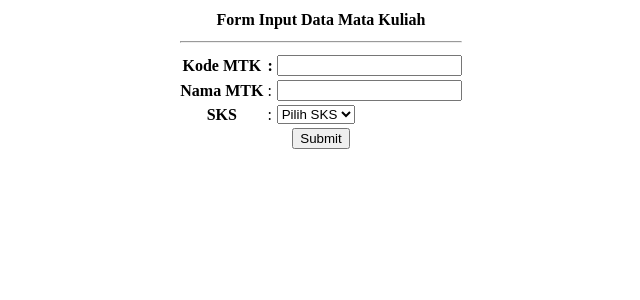
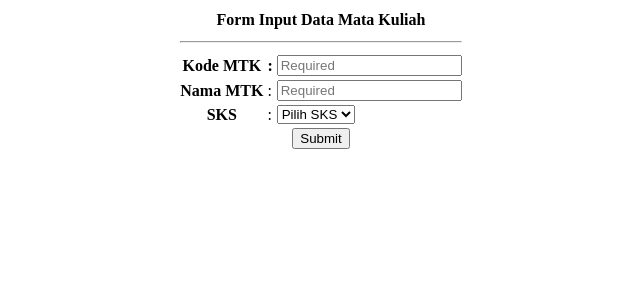
Before and after one commit to zidangoodmood/WP2_ZidanJanuriZumantara, a CodeIgniter app: page /pustaka-booking-zidan/index.php/matakuliah/index in a window 1280 px wide. Shown: the top 300 px of the page, without its empty margins (319-959 px from the left). Run offline with CodeIgniter, Linux system fonts and the light colour scheme.

Commit message:
Pembuatan Form Validasi

```diff
--- a/application/controllers/Matakuliah.php
+++ b/application/controllers/Matakuliah.php
@@ -10,6 +10,9 @@ class Matakuliah extends CI_Controller
     {
         $this->form_validation->set_rules('kode', 'Kode Matakuliah', 'required|min_length[3]', ['required' => 'Kode Matakuliah Harus diisi', 'min_lenght' => 'Kode terlalu pendek']);
         $this->form_validation->set_rules('nama', 'Nama Matakuliah', 'required|min_length[3]', ['required' => 'Nama Matakuliah Harus diisi', 'min_lenght' => 'Nama terlalu pendek']);
+        $this->form_validation->set_rules('kode', 'Kode Matakuliah', 'required|max_length[8]', ['required' => 'Kode Matakuliah Harus diisi', 'min_lenght' => 'Kode terlalu panjang']);
+        $this->form_validation->set_rules('nama', 'Nama Matakuliah', 'required|max_length[30]', ['required' => 'Nama Matakuliah Harus diisi', 'min_lenght' => 'Nama terlalu panjang']);
+
 
         if ($this->form_validation->run() != true) {
             $this->load->view('view-form-matakuliah');
--- a/application/views/view-form-matakuliah.php
+++ b/application/views/view-form-matakuliah.php
@@ -21,14 +21,20 @@
                 <th>Kode MTK</th>
                 <th>:</th>
                 <td>
-                    <input type="text" name="kode" id="kode">
+                    <input type="text" name="kode" id="kode"
+                    placeholder="Required">
+                    <?= form_error('kode'); ?>
+
+
                 </td>
             </tr>
             <tr>
                 <th>Nama MTK</th>
                 <td>:</td>
                 <td>
-                    <input type="text" name="nama" id="nama">
+                    <input type="text" name="nama" id="nama"
+                    placeholder="Required">
+                    <?= form_error('nama'); ?>
                 </td>
             </tr>
             <tr>
```
